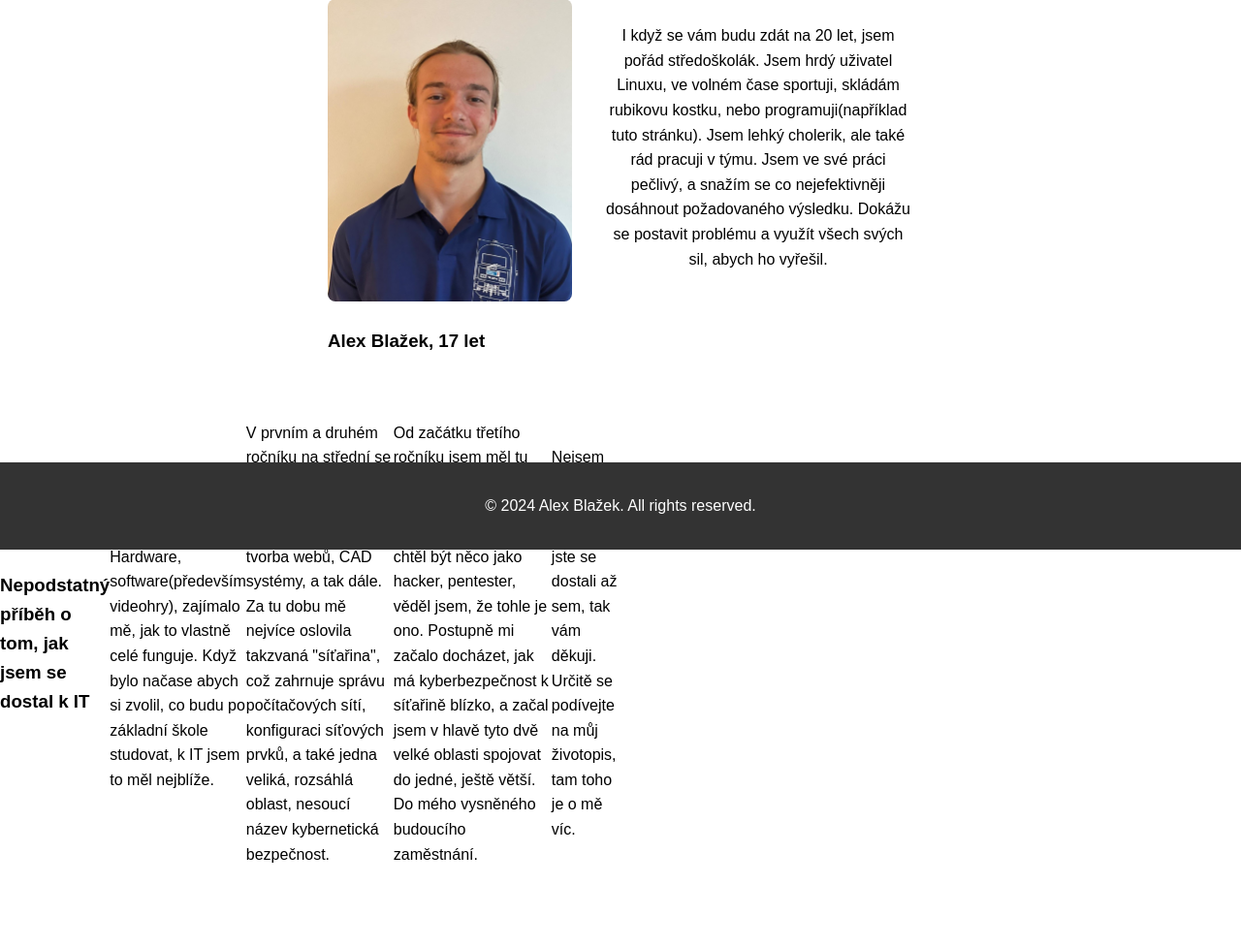
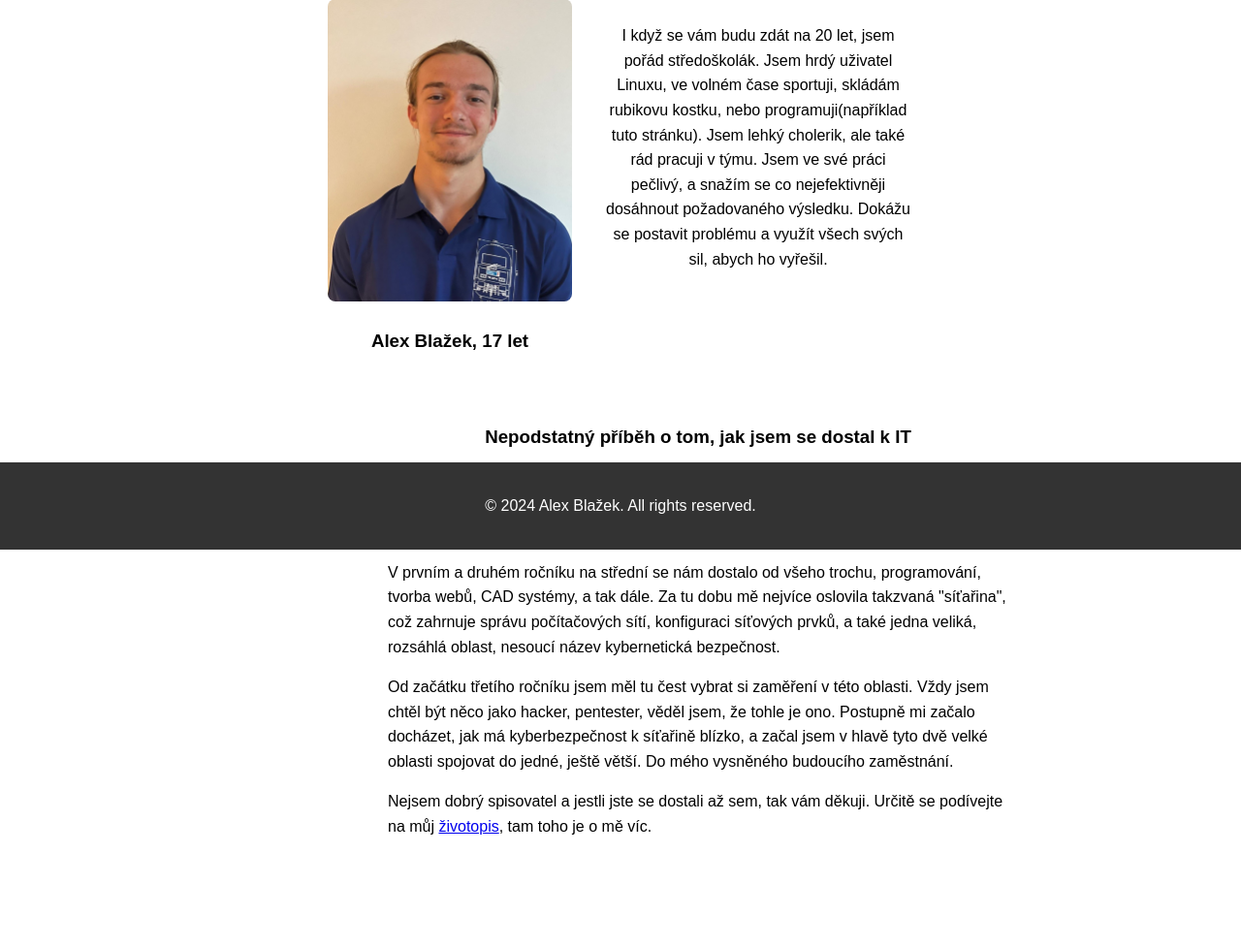
Before and after one commit to BlazaAlex/blazaalex.github.io, a PHP site: page /aboutMe.html in a window 1280 px wide. Shown: the part 233-1211 px from the top of the page at 97% size. Before the commit the page ends 1123 px from the top, so only its background shows below. Run offline with PHP 8.4, Linux system fonts and the light colour scheme.

Commit message:
in development

```diff
--- a/aboutMe.html
+++ b/aboutMe.html
@@ -42,7 +42,7 @@
     Postupně mi začalo docházet, jak má kyberbezpečnost k síťařině blízko, a začal jsem v hlavě tyto dvě velké oblasti spojovat do jedné, ještě větší. Do mého vysněného budoucího zaměstnání.
         </p>
     <p>
-    Nejsem dobrý spisovatel a jestli jste se dostali až sem, tak vám děkuji. Určitě se podívejte na můj životopis, tam toho je o mě víc.
+    Nejsem dobrý spisovatel a jestli jste se dostali až sem, tak vám děkuji. Určitě se podívejte na můj <a href="CV.html">životopis</a>, tam toho je o mě víc.
     </p>
 </div>
 
--- a/style.css
+++ b/style.css
@@ -125,13 +125,11 @@ body {
 }
 
 .peptalk {
-    display: flex;
-    padding-bottom: 2rem;
+    padding-left: 25rem;
+    padding-bottom: 4rem;
     max-width: 40rem;
-    align-items: center;
-    justify-content: center;
 }
 
-.peptalk p,h3 {
+.peptalk p {
     text-align: left;
 }
```
